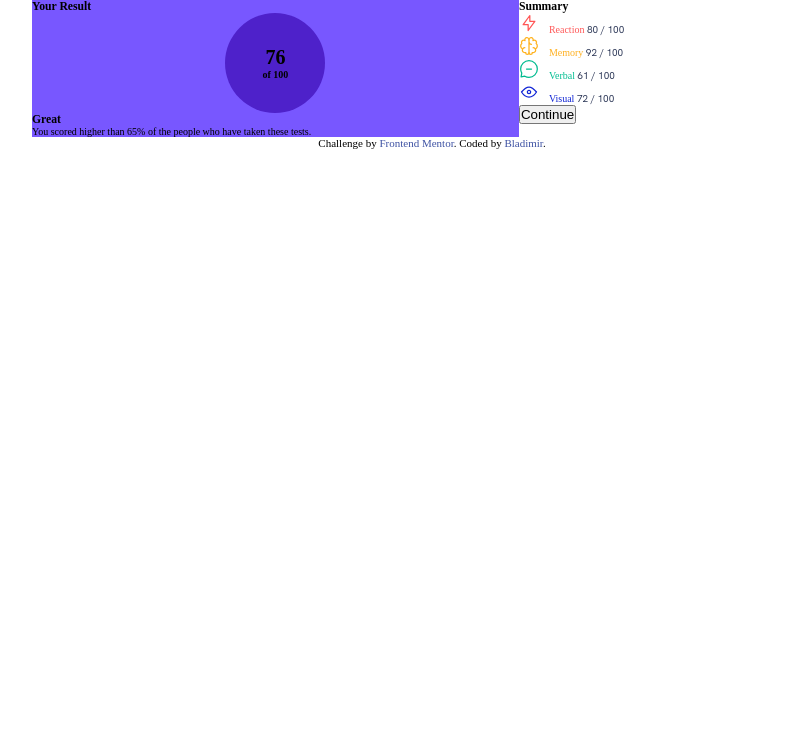
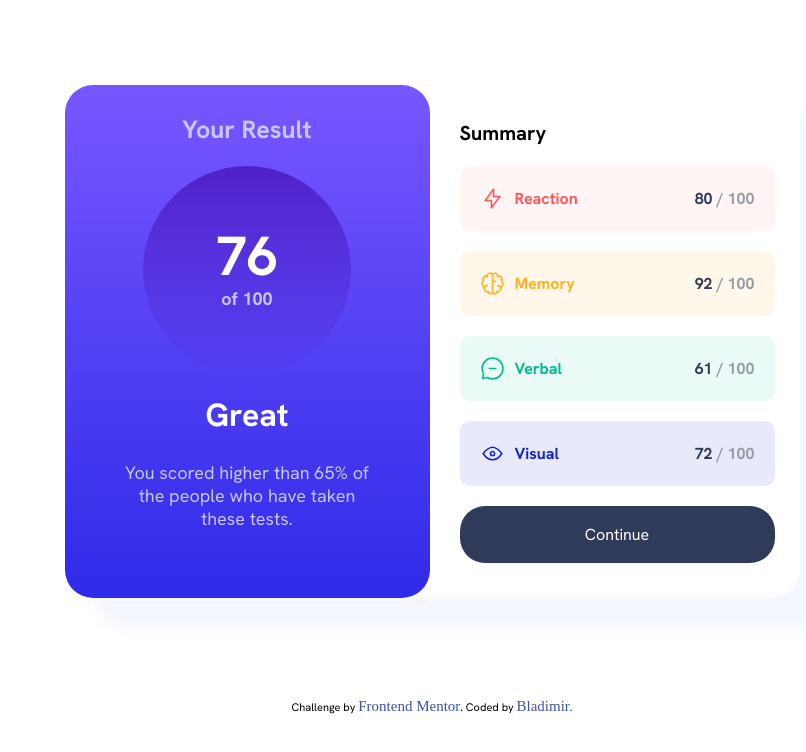
Before and after one commit to blad232/results-summary-component, a plain HTML site: page index.html in a window 1280 px wide. Shown: the whole page, without its empty margins (208-1014 px from the left). Drawn offline with Linux system fonts and the light colour scheme.

Commit message:
Setting Proyect environment

```diff
--- /dev/null
+++ b/CSS/styles.css
@@ -0,0 +1,276 @@
+@import url("https://fonts.googleapis.com/css2?family=Hanken+Grotesk:ital,wght@0,100..900;1,100..900&display=swap");
+
+:root {
+    --Light-red: hsl(0, 100%, 67%);
+    --Orangey-yellow: hsl(39, 100%, 56%);
+    --Green-teal: hsl(166, 100%, 37%);
+    --Cobalt-blue: hsl(234, 85%, 45%);
+
+    /*## Gradients*/
+
+    --Light-slate-blue: hsl(252, 100%, 67%);
+    /*(background)*/
+    --Light-royal-blue: hsl(241, 81%, 54%);
+    /*(background)*/
+
+    --Violet-blue: hsla(256, 72%, 46%, 1);
+    /*(circle)*/
+    --Persian-blue: hsla(241, 72%, 46%, 0);
+    /*(circle)*/
+
+    /*### Neutral*/
+
+    --White: hsl(0, 0%, 100%);
+    --Pale-blue: hsl(222, 100%, 96%);
+    --Light-lavender: hsl(241, 100%, 89%);
+    --Dark-gray-blue: hsl(224, 30%, 27%);
+    --Gray-Test: hsl(206, 8%, 61%);
+    /*Opacity*/
+    --Opacity-Light-red: hsla(0, 100%, 67%, 0.06);
+    --Opacity-Orangey-yellow: hsla(39, 100%, 56%, 0.097);
+    --Opacity-Green-teal: hsla(166, 100%, 37%, 0.082);
+    --Opacity-Cobalt-blue: hsla(234, 85%, 45%, 0.096);
+    --Dark-purple: hsl(292, 42%, 14%);
+    --Button-hover: hsl(281, 86%, 55%);
+}
+
+/*Reset*/
+
+html {
+    font-size: 62.5%;
+}
+
+* {
+    margin: 0;
+    padding: 0;
+    box-sizing: border-box;
+    text-decoration: none;
+    font-family: "Hanken Grotesk", sans-serif;
+    border: none;
+
+}
+
+.container {
+    display: flex;
+    justify-content: center;
+    align-items: center;
+    flex-direction: column;
+    min-height: 100vh;
+}
+
+.card {
+    /* display: grid;
+    grid-template-areas: "left-container"
+        "right-container"
+        "footer"; */
+    max-width: 375px;
+}
+
+.left-card,
+.left-card__circle,
+.right-card {
+    display: flex;
+    align-items: center;
+    justify-content: center;
+    flex-direction: column;
+}
+
+.left-card {
+    background: linear-gradient(var(--Light-slate-blue), var(--Light-royal-blue));
+    grid-area: left-container;
+    border-radius: 0 0 28px 28px;
+    min-height: 350px;
+}
+
+.left-card__heading,
+.left-card__paragragh,
+.left-card__circle {
+    font-size: 1.6rem;
+    color: var(--Light-lavender);
+}
+
+.left-card__heading {
+    margin: 1rem 0 2rem 0;
+}
+
+.left-card__circle {
+    background: linear-gradient(var(--Violet-blue), var(--Persian-blue));
+    width: 15rem;
+    height: 15rem;
+    border-radius: 50%;
+}
+
+.left-card__paragragh {
+    /* text-wrap: wrap; */
+    max-width: 260px;
+}
+
+.--margin-top {
+    margin-top: 0.5rem;
+}
+
+.--mod-size-4 {
+    font-size: 4rem;
+}
+
+.--mod-size-2 {
+    font-size: 2rem;
+}
+
+.--mod-color {
+    color: var(--White);
+}
+
+.right-card {
+    grid-area: right-container;
+    padding: 3rem;
+    align-items: flex-start;
+    gap: 2rem;
+}
+
+.right-card__row {
+    display: flex;
+    justify-content: space-between;
+    align-items: center;
+    min-width: 315px;
+    border-radius: 1rem;
+    padding: 2rem;
+    font-size: 1.6rem;
+    font-weight: 700;
+    color: var(--Gray-Test);
+}
+
+.right-card__icons {
+    height: 25px;
+    width: 25px;
+    margin-right: 10px;
+}
+
+.right-card__text {
+    display: flex;
+    align-items: center;
+}
+
+#icon__text0 {
+    color: var(--Light-red);
+}
+
+#icon__text1 {
+    color: var(--Orangey-yellow);
+}
+
+#icon__text2 {
+    color: var(--Green-teal);
+}
+
+#icon__text3 {
+    color: var(--Cobalt-blue);
+}
+
+#right-card__row-0 {
+    background-color: var(--Opacity-Light-red);
+}
+
+#right-card__row-1 {
+    background-color: var(--Opacity-Orangey-yellow);
+}
+
+#right-card__row-2 {
+    background-color: var(--Opacity-Green-teal);
+}
+
+#right-card__row-3 {
+    background-color: var(--Opacity-Cobalt-blue);
+}
+
+.span-score {
+    color: var(--Dark-gray-blue);
+}
+
+#right-card__boton {
+    min-width: 315px;
+    background-color: var(--Dark-gray-blue);
+    font-size: 1.6rem;
+    color: var(--White);
+    padding: 1.8rem;
+    border-radius: 25px;
+}
+
+.attribution {
+    grid-area: footer;
+    margin-top: 10rem;
+}
+
+.attribution>a {
+    color: var(--Dark-purple);
+    font-size: 1.5rem;
+    font-family: "Times New Roman";
+    font-weight: 500;
+}
+
+.attribution>a:visited {
+    color: var(--Dark-purple);
+}
+
+.attribution>a:hover {
+    color: var(--Button-hover);
+}
+
+@media only screen and (min-width: 760px) {
+    .card {
+        /* grid-template-areas: "left-container right-container"
+            "footer"; */
+        display: flex;
+        flex-direction: row;
+        max-width: 735px;
+        min-height: 513px;
+        box-shadow: 30px 30px 15px hsl(225, 100%, 98%);
+    }
+
+    .left-card,
+    .card {
+        border-radius: 28px;
+    }
+
+    .left-card,
+    .right-card {
+        min-width: 365px;
+    }
+
+    .--mod-media-top {
+        margin-top: -4rem;
+    }
+
+    .--mod-media {
+        font-size: 2.5rem;
+    }
+
+    .--mod-media-2 {
+        font-size: 1.8rem;
+    }
+
+    .--mod-media-3 {
+        margin-top: 2rem;
+        font-size: 3.2rem;
+    }
+
+    .left-card__circle {
+        height: 20.8rem;
+        width: 20.8rem;
+    }
+
+    .--mod-media-5 {
+        margin-bottom: -1rem;
+        font-size: 5.5rem;
+    }
+
+    .left-card__paragragh {
+        width: 245px;
+        text-align: center;
+        font-size: 1.8rem;
+    }
+
+    #right-card__boton:hover {
+        background: linear-gradient(var(--Light-slate-blue), var(--Light-royal-blue));
+    }
+}
--- a/index.js
+++ b/SRC/index.js
@@ -1,6 +1,6 @@
 let rightCard = document.getElementsByClassName("right__card");
-let boton = document.getElementById("boton");
-fetch("./data.json")
+let boton = document.getElementById("right-card__boton");
+fetch("./SRC/data.json")
     .then(res => {
         return res.json();
     })
@@ -23,8 +23,9 @@ function crearElem(i) {
 }
 function crearElem2(e, num) {
     let div = document.createElement("div");
-    div.setAttribute("class", "row");
-    div.innerHTML += `<p class="text${num}"><img class="images" id="imagen-${num}" src="${e.icon}" alt="icon">${e.category}</p> <p class="text">${e.score} / 100</p>`;
+    div.setAttribute("class", "right-card__row");
+    div.setAttribute("id", `right-card__row-${num}`)
+    div.innerHTML += `<p class="right-card__text" id="icon__text${num}"><img class="right-card__icons" id="imagen-${num}" src="${e.icon}" alt="icon">${e.category}</p> <p class="right-card__text-score"><span class="span-score">${e.score}</span>   /   100</p>`;
     // rightCard[0].appendChild(div);
     boton.insertAdjacentElement("beforebegin", div);
 
--- a/index.html
+++ b/index.html
@@ -1,13 +1,12 @@
 <!DOCTYPE html>
 <html lang="en">
-
 	<head>
-  <meta charset="UTF-8">
-  <meta name="viewport" content="width=device-width, initial-scale=1.0">
+		<meta charset="UTF-8" />
+		<meta name="viewport" content="width=device-width, initial-scale=1.0" />
 		<!-- displays site properly based on user's device -->
 
-  <link rel="icon" type="image/png" sizes="32x32" href="./assets/images/favicon-32x32.png">
-  <link rel="stylesheet" href="styles.css">
+		<link rel="icon" type="image/png" sizes="32x32" href="./assets/images/favicon-32x32.png" />
+		<link rel="stylesheet" href="./CSS/styles.css" />
 		<title>Frontend Mentor | Results summary component</title>
 
 		<!-- Feel free to remove these styles or customise in your own stylesheet 👍 -->
@@ -26,35 +25,30 @@
 	<body>
 		<main class="container">
 			<div class="card">
-      <div class="left__card">
-        <h3>Your Result</h3>
-        <div class="circle">
-          <h1 class="Heading">76</h1>
-          <h4 class="score">of 100</h4>
+				<div class="left-card">
+					<h2 class="left-card__heading --mod-media --mod-media-top">Your Result</h2>
+					<div class="left-card__circle">
+						<h1 class="left-card__heading --mod-size-4 --mod-color --mod-media-5">76</h1>
+						<h2 class="left-card__heading --margin-top --mod-media-2">of 100</h2>
 					</div>
-        <h3>Great</h3>
-        <p class="paragragh">You scored higher than 65% of the people who have taken these tests.</p>
+					<h2 class="left-card__heading --mod-size-2 --mod-color --mod-media-3">Great</h2>
+					<p class="left-card__paragragh --margin-top">
+						You scored higher than 65% of the people who have taken these tests.
+					</p>
 				</div>
-      <div class="right__card">
-        <h3>Summary</h3>
+				<div class="right-card">
+					<h2 class="right-card__summary --mod-size-2">Summary</h2>
 
-        <button id="boton">Continue</button>
+					<button id="right-card__boton">Continue</button>
+				</div>
 			</div>
 
+			<div class="attribution">
+				Challenge by <a href="https://www.frontendmentor.io?ref=challenge" target="_blank">Frontend Mentor</a>. Coded by
+				<a href="https://www.frontendmentor.io/profile/blad232">Bladimir</a>.
 			</div>
-
 		</main>
 
-
-
-
-
-
-  <div class="attribution">
-    Challenge by <a href="https://www.frontendmentor.io?ref=challenge" target="_blank">Frontend Mentor</a>.
-    Coded by <a href="https://www.frontendmentor.io/profile/blad232">Bladimir</a>.
-  </div>
-  <script src="index.js"></script>
+		<script src="./SRC/index.js"></script>
 	</body>
-
 </html>
--- a/styles.css
+++ /dev/null
@@ -1,118 +0,0 @@
-@import url('https://fonts.googleapis.com/css2?family=Hanken+Grotesk:ital,wght@0,100..900;1,100..900&display=swap');
-
-:root {
-    --Light-red: hsl(0, 100%, 67%);
-    --Orangey-yellow: hsl(39, 100%, 56%);
-    --Green-teal: hsl(166, 100%, 37%);
-    --Cobalt-blue: hsl(234, 85%, 45%);
-
-    /*## Gradients*/
-
-    --Light-slate-blue: hsl(252, 100%, 67%);
-    /*(background)*/
-    --Light-royal-blue: hsl(241, 81%, 54%);
-    /*(background)*/
-
-    --Violet-blue: hsla(256, 72%, 46%, 1);
-    /*(circle)*/
-    --Persian-blue: hsla(241, 72%, 46%, 0);
-    /*(circle)*/
-
-
-
-    /*### Neutral*/
-
-    --White: hsl(0, 0%, 100%);
-    --Pale-blue: hsl(221, 100%, 96%);
-    --Light-lavender: hsl(241, 100%, 89%);
-    --Dark-gray-blue: hsl(224, 30%, 27%);
-
-
-}
-
-html {
-    font-size: 62.5%;
-}
-
-* {
-    margin: 0;
-    padding: 0;
-    box-sizing: border-box;
-    text-decoration: none;
-}
-
-.imagen {
-    height: 25px;
-    width: 25px;
-
-}
-
-.text {
-    font-family: "Hanken Grotesk", sans-serif;
-    display: inline-block;
-    color: var(--Dark-gray-blue);
-}
-
-.text0,
-.text1,
-.text2,
-.text3 {
-    display: inline-block;
-}
-
-.text0 {
-    color: var(--Light-red);
-
-}
-
-.text1 {
-    color: var(--Orangey-yellow);
-}
-
-.text2 {
-    color: var(--Green-teal);
-}
-
-.text3 {
-    color: var(--Cobalt-blue);
-}
-
-
-
-.images {
-    margin-right: 10px;
-}
-
-.container {
-    margin: 0 auto;
-    max-width: 800px;
-}
-
-.card {
-    display: grid;
-    grid-template-areas: "left-container right-container";
-
-}
-
-.left__card {
-    background-color: var(--Light-slate-blue);
-    grid-area: "left-container";
-
-}
-
-.right__card {
-    grid-area: "right-container";
-}
-
-.circle {
-    background-color: var(--Violet-blue);
-    margin: 0 auto;
-    max-width: 100px;
-    height: 100px;
-    border-radius: 50%;
-    display: flex;
-    align-items: center;
-    justify-content: center;
-    flex-direction: column;
-
-}
```
Also changed, not shown: SRC/data.json (renamed from data.json), assets/fonts/HankenGrotesk-VariableFont_wght.ttf (deleted), assets/fonts/README.txt (deleted), assets/fonts/static/HankenGrotesk-Bold.ttf (deleted), assets/fonts/static/HankenGrotesk-ExtraBold.ttf (deleted), assets/fonts/static/HankenGrotesk-Medium.ttf (deleted). Lines whose indentation alone changed are shown as unchanged.
